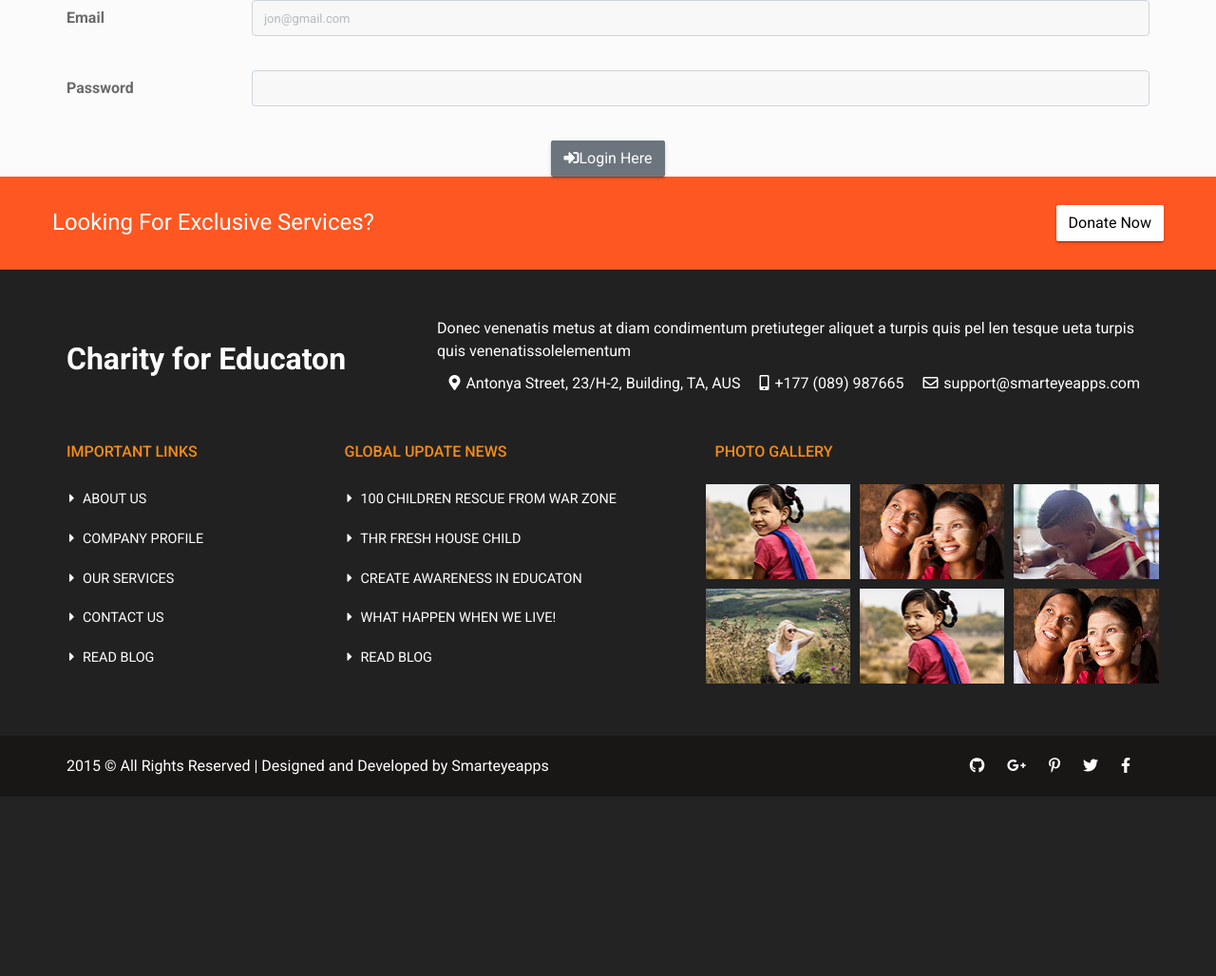
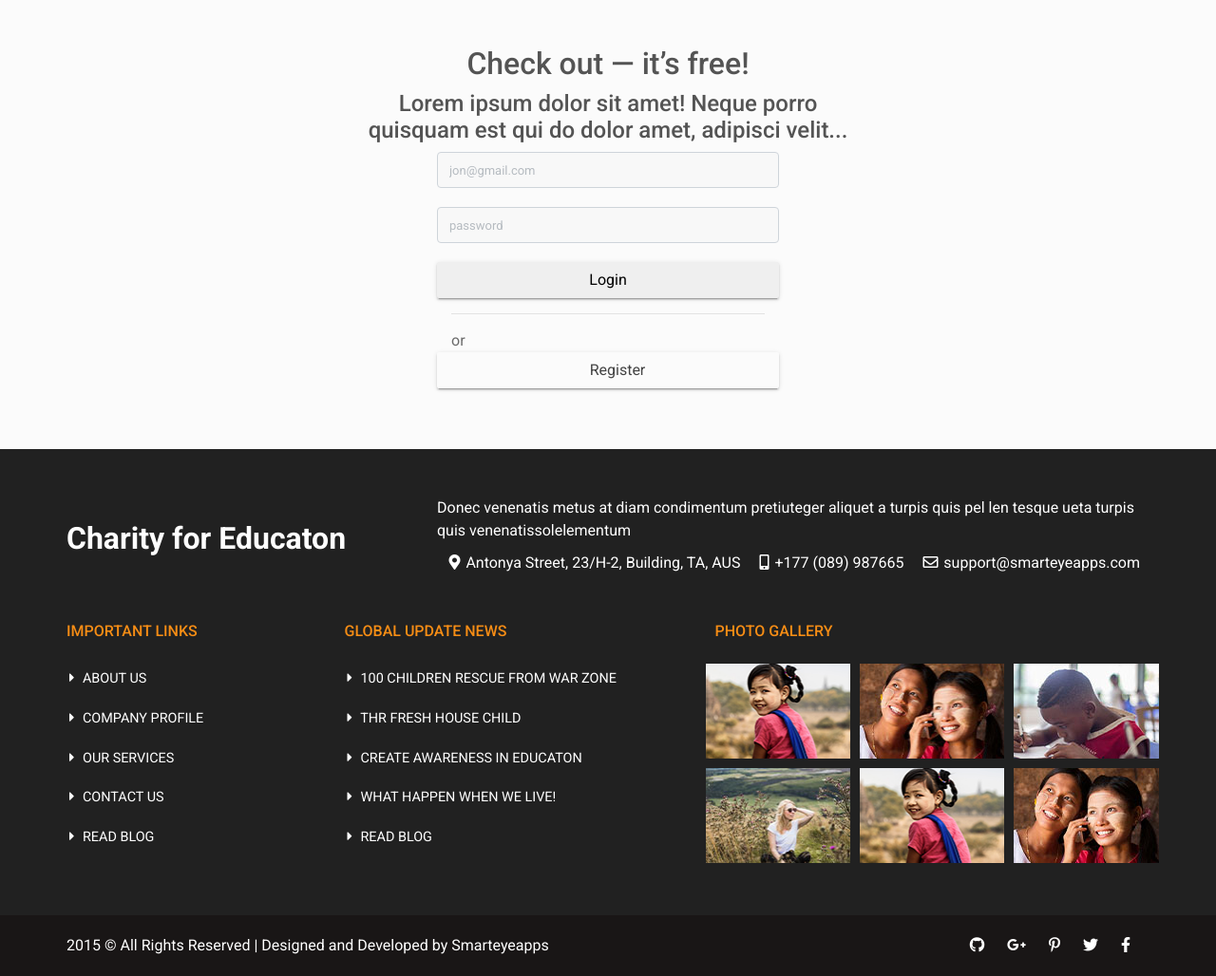
Before and after one commit to randika-chathuranga/Blood-donation-web-project, a PHP site: page /login/private/views/login.php in a window 1280 px wide. Shown: the part 151-1179 px from the top of the page at 95% size. Before the commit the page ends 990 px from the top, so only its background shows below. Run offline with PHP 8.4, Linux system fonts and the light colour scheme.

Commit message:
added login ui

```diff
--- a/private/views/login.php
+++ b/private/views/login.php
@@ -3,31 +3,53 @@
 include("templates/header.php");
 ?>
 
-<div class="container" id="login-form">
-		<form method="POST" action="login/user">
-		    <div class="mb-3 row">
-    			<label for="staticEmail" class="col-sm-2 col-form-label"><b>Email</b></label>
-    			<div class="col-sm-10">
-      			<input type="email" class="form-control" id="email" <?php echo isset($_SESSION["email"]) ? "value = ".$_SESSION["email"] : " placeholder = 'jon@gmail.com'" ?> name="email">
+	<div class="container mt-5">
+      <div class="col-md-6 mx-auto text-center">
+         <div class="header-title">
+            <h2 class="wv-heading--title">
+               Check out — it’s free!
+            </h2>
+            <h4 class="wv-heading--subtitle">
+               Lorem ipsum dolor sit amet! Neque porro quisquam est qui do dolor amet, adipisci velit...
+            </h4>
          </div>
       </div>
-  			<div class="mb-3 row">
-    			<label for="inputPassword" class="col-sm-2 col-form-label"><b>Password</b></label>
-    			<div class="col-sm-10">
-      			<input type="password" class="form-control" id="password" name="password">
+      <div class="row">
+         <div class="col-md-4 mx-auto">
+            <div class="myform form ">
+               <form method="POST" action="login/user" name="login">
+                  <div class="form-group">
+                     <input type="email" name="email"  class="form-control my-input" id="email" <?php echo isset($_SESSION["email"]) ? "value = ".$_SESSION["email"] : " placeholder = 'jon@gmail.com'" ?>>
+                  </div>
+                  <div class="form-group">
+                     <input type="number" min="0" name="password" id="password"  class="form-control my-input" placeholder="password">
+                  </div>
+                  <div class="text-center ">
+                     <button type="submit" class=" btn btn-block send-button tx-tfm">Login</button>
+                  </div>
+                  <div class="col-md-12 ">
+                     <div class="login-or">
+                        <hr class="hr-or">
+                        <span class="span-or">or</span>
                      </div>
                   </div>
-		  	<center><button type="submit" class="btn btn-secondary" id="login-button"><i class="fas fa-sign-in-alt"></i>Login Here</button></center>
-
+                  <div class="form-group">
+                     <a class="btn btn-block g-button" href="#">
+                     <i class="fa fa-google"></i> Register
+                     </a>
+                  </div>
+               </form>
 			   <?php
 
 			 	if(isset($_SESSION["login_error"])){
-					 echo "<h6> ".$_SESSION["login_error"]." </h6>";
+					 echo "<h5 class='text-center text-danger'> ".$_SESSION["login_error"]." </h5>";
 					 unset($_SESSION["login_error"]);
 				 }
 
 			  ?>
-		</form>
+            </div>
+         </div>
+      </div>
    </div>
 
     <?php include("templates/footer.php") ?>
--- a/private/views/templates/footer.php
+++ b/private/views/templates/footer.php
@@ -1,14 +1,5 @@
  <!-- ******************** Footer Starts Here ******************* -->
- <div class="footer-ablove">
-        <div class="container">
-            <div class="row">
-                <p>Looking For Exclusive Services?
-                    <button class="btn btn-default">Donate Now</button>
-                </p>
-            </div>
-        </div>
-    </div>
-    <footer class="container-fluid footer-cont">
+    <footer class="container-fluid footer-cont mt-5" >
         <div class="container">
             <div class="footer-top row">
                 <div class="col-md-4 foot-logo">
--- a/private/views/templates/header.php
+++ b/private/views/templates/header.php
@@ -17,7 +17,7 @@
 
 <body>
     <!-- ******************** Header Starts Here ******************* -->
-    <header>
+    <header >
         <div class="container-fluid header-top">
             <div class="container">
                 <div class="row">
```
Also changed, not shown: private/views/register.php (+6 -1 lines). Lines whose indentation alone changed are shown as unchanged.
